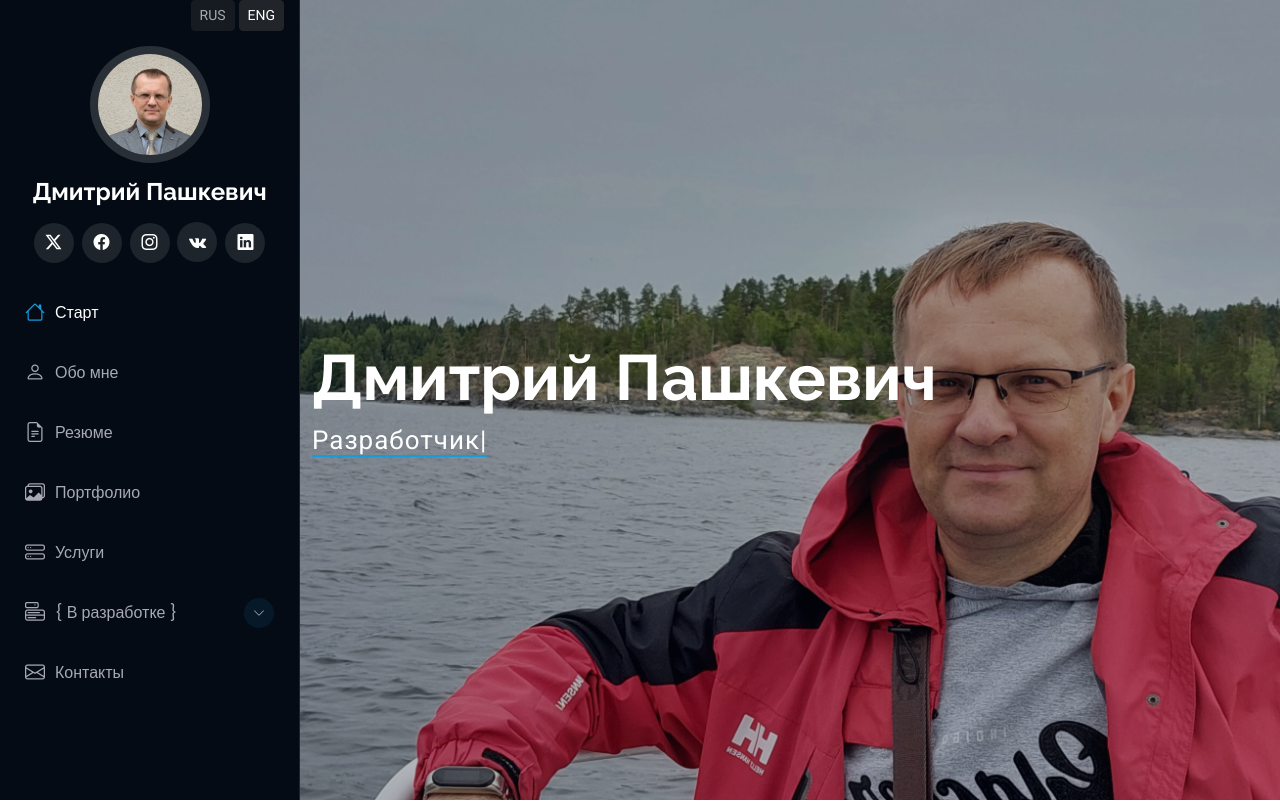
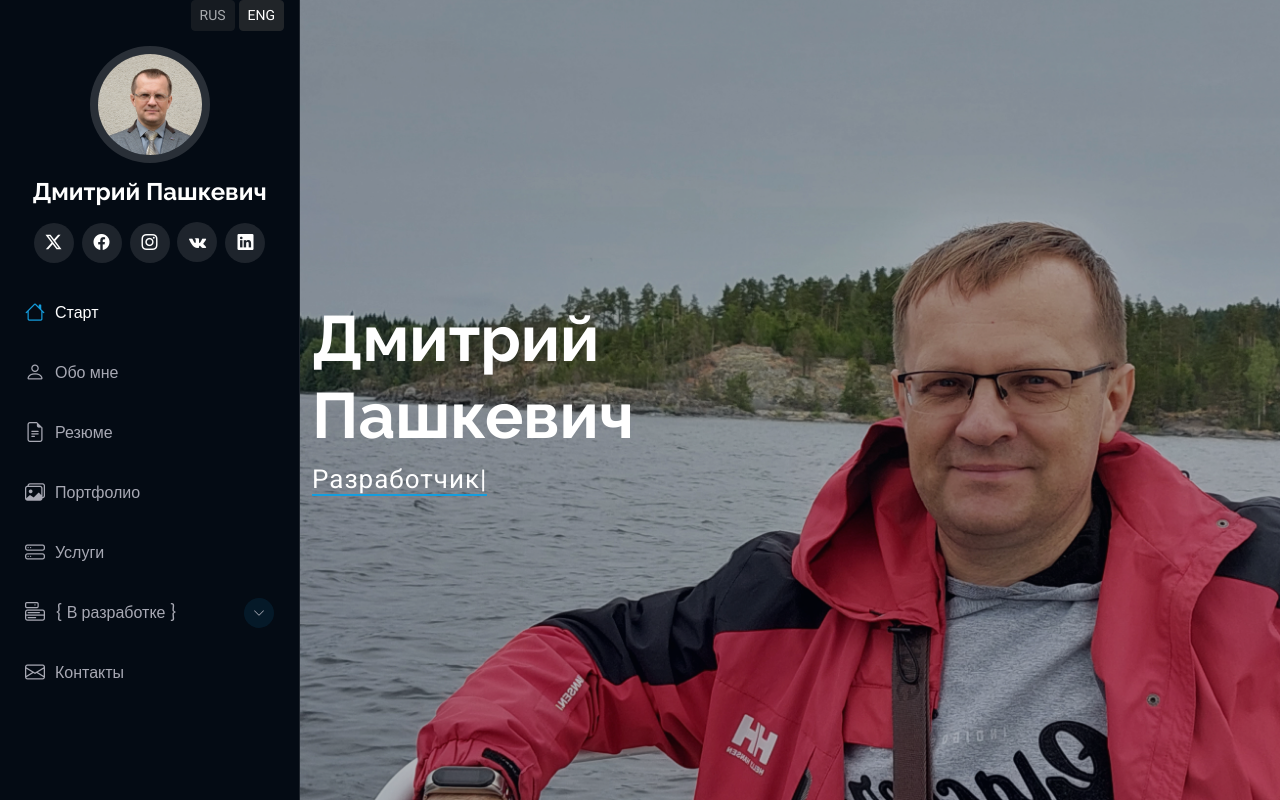
Before and after one commit to Dimpash/my_site_pro, a Django app: template cv/templates/cv/ru/index.html in a window 1280 px wide. Shown: the top 804 px of the page. Run offline with Django 5.2, Linux system fonts and the light colour scheme; the template is opened without the code that fills it, so the values that code supplies are empty; some libraries are stand-ins or nearby versions.

Commit message:
h2 margin %

```diff
--- a/cv/templates/cv/en/index.html
+++ b/cv/templates/cv/en/index.html
@@ -8,7 +8,7 @@
          data-aos="fade-in"
          class="">
     <div class="container" data-aos="fade-up" data-aos-delay="100">
-      <h2 style="margin-right: 100px">Dzmitry Pashkevich</h2>
+      <h2 style="margin-right: 35%">Dzmitry Pashkevich</h2>
       <p>
         I'm <span class="typed" data-typed-items="Team Leader, Developer, Freelancer">Developer</span><span class="typed-cursor typed-cursor--blink" aria-hidden="true"></span><span class="typed-cursor typed-cursor--blink" aria-hidden="true"></span>
       </p>
--- a/cv/templates/cv/ru/index.html
+++ b/cv/templates/cv/ru/index.html
@@ -8,7 +8,7 @@
          data-aos="fade-in"
          class="">
     <div class="container" data-aos="fade-up" data-aos-delay="100">
-      <h2 style="margin-right: 100px">Дмитрий Пашкевич</h2>
+      <h2 style="margin-right: 40%">Дмитрий Пашкевич</h2>
       <p>
         <span class="typed" data-typed-items="Лидер, Разработчик, Фрилансер">Разработчик</span><span class="typed-cursor typed-cursor--blink" aria-hidden="true"></span><span class="typed-cursor typed-cursor--blink" aria-hidden="true"></span>
       </p>
```
